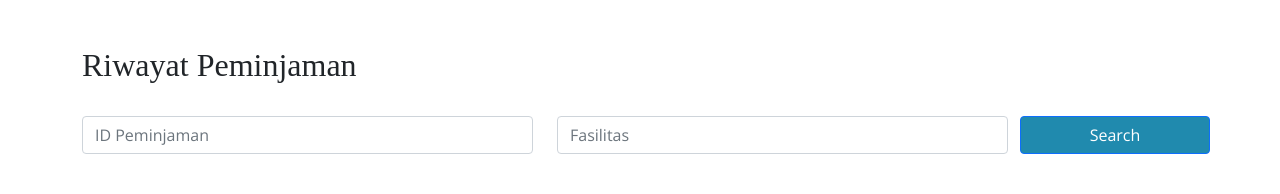
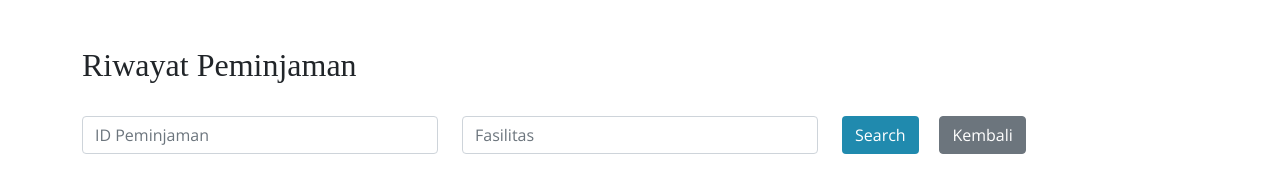
Before and after one commit to dianingtass/TBWebP_SINJAM, a PHP site: page /historyPeminjaman.php in a window 1280 px wide. Shown: the part 98-292 px from the top of the page. Run offline with PHP 8.4, Linux system fonts and the light colour scheme; a user stored in the database is signed in; data comes from the database, SQL or seed files in the repository; data that the repository does not hold is empty.

Commit message:
Update historyPeminjaman
.php dan .css

```diff
--- a/css/historyPeminjaman_style.css
+++ b/css/historyPeminjaman_style.css
@@ -11,12 +11,8 @@ th a{
 }
 
 #btn{
+    color: #fff;
     background-color: #208aae;
-}
-
-.btn:hover {
-    color: #ffffff;
-    background: #222222;
 }
 
 h2 {
--- a/historyPeminjaman.php
+++ b/historyPeminjaman.php
@@ -38,15 +38,19 @@ $result = mysqli_query($conn, $query);
     <input type="hidden" name="order" value="<?php echo isset($sort_order) ? $sort_order : ''; ?>">
 
     <div class="row">
-      <div class="col-md-5 mb-3">
+      <div class="col-md-4 mb-3">
         <label class="sr-only" for="search_id">ID Peminjaman</label>
         <input type="text" class="form-control" id="search_id" name="search_id" placeholder="ID Peminjaman" value="<?php echo isset($_GET['search_id']) ? $_GET['search_id'] : ''; ?>">
       </div>
-      <div class="col-md-5 mb-3">
+      <div class="col-md-4 mb-3">
         <label class="sr-only" for="search_fasilitas">Fasilitas</label>
         <input type="text" class="form-control" id="search_fasilitas" name="search_fasilitas" placeholder="Fasilitas" value="<?php echo isset($_GET['search_fasilitas']) ? $_GET['search_fasilitas'] : ''; ?>">
       </div>
-    <button type="submit" class="btn btn-primary btn-block col-md-2 mb-3" id="btn">Search</button>
+      <div class="col-md-2 mb-3 d-flex">
+        <button type="submit" class="btn" id="btn">Search</button>
+        &nbsp&nbsp&nbsp&nbsp&nbsp
+        <a class="btn btn-secondary" href="trackingPeminjaman.php">Kembali</a>
+      </div>
     </div>
   </form>
   <br>
@@ -60,7 +64,6 @@ $result = mysqli_query($conn, $query);
 
     $valid_sort_columns = [
       'id_pinjam' => 'id_pinjam',
-      'nim' => 'nim',
       'fasilitas' => 'nama_fasilitas',
       'tgl_pinjam' => 'tgl_pinjam',
       'tgl_pengajuan' => 'tgl_pengajuan',
```
